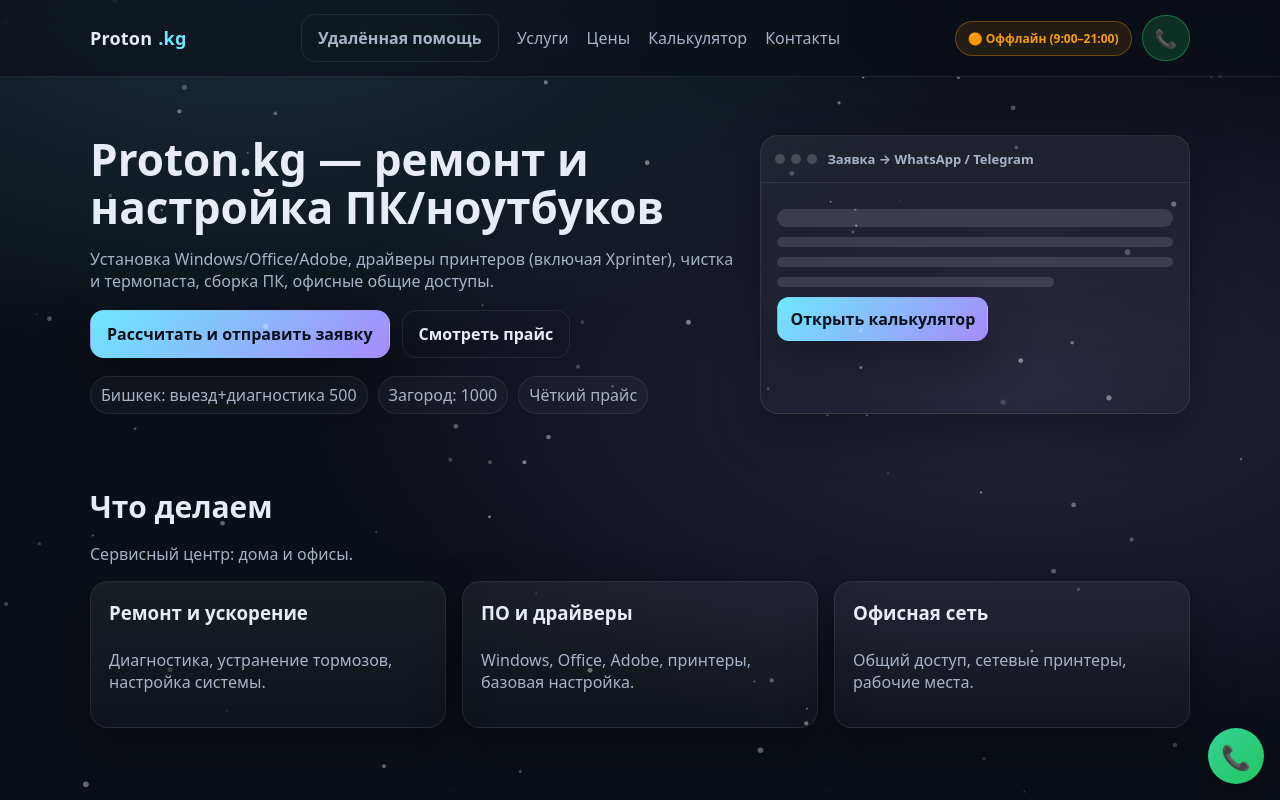
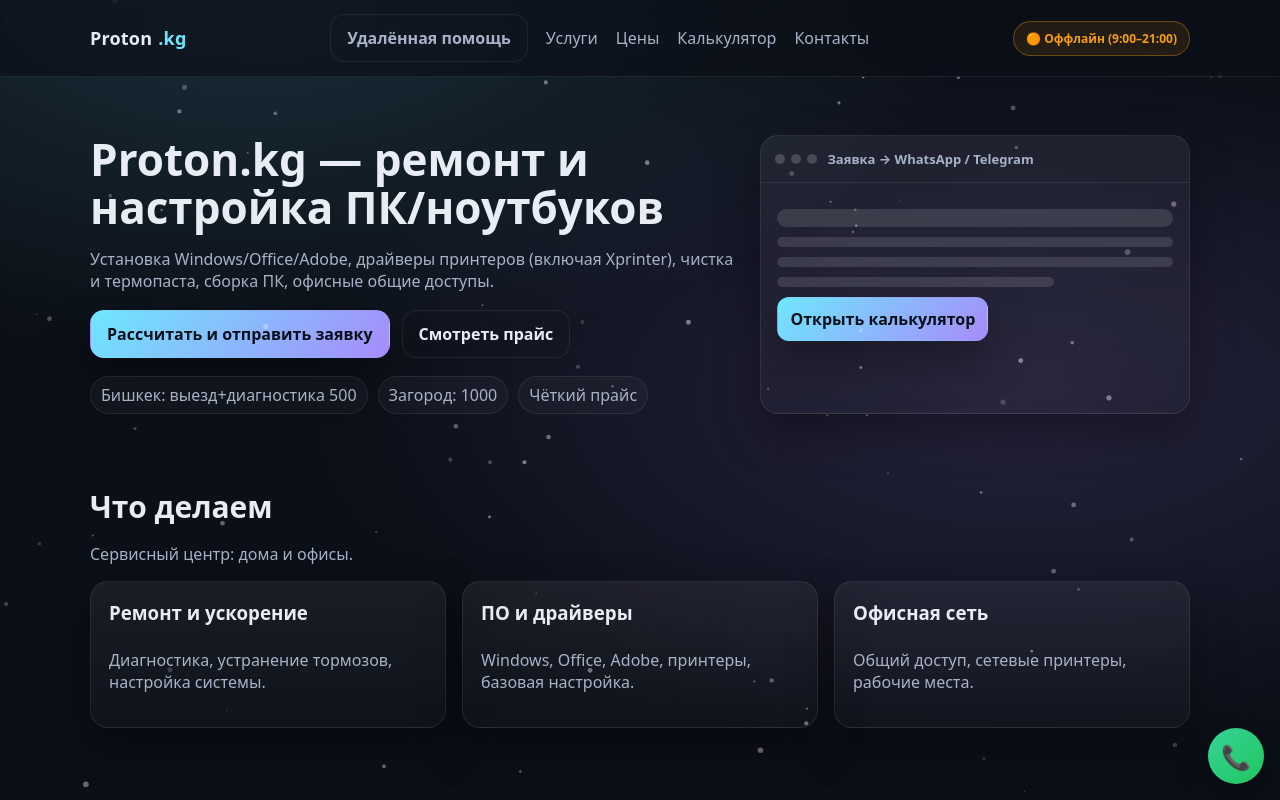
Before and after one commit to neoproger/bytebros, a plain HTML site: page index.html in a window 1280 px wide. Shown: the top 800 px of the page. Drawn offline with Linux system fonts and the light colour scheme.

Commit message:
Update index.html

```diff
--- a/index.html
+++ b/index.html
@@ -35,9 +35,6 @@
 
       <div class="header__actions">
         <span class="status-pill" id="onlineStatus">● Проверяем…</span>
-        <a class="chip chip--call" href="tel:+996700123456" title="Позвонить">
-           📞
-         </a>
         <button class="burger" id="burger" aria-label="Меню" aria-expanded="false">
           <span></span><span></span><span></span>
         </button>
```
